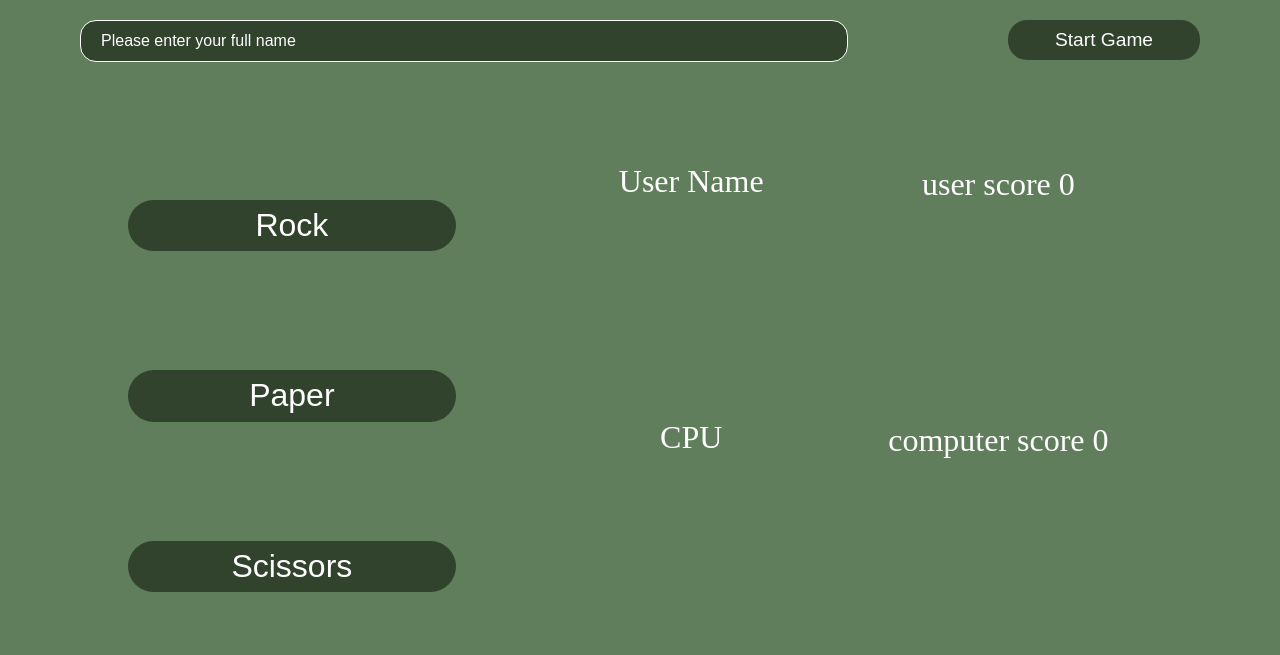
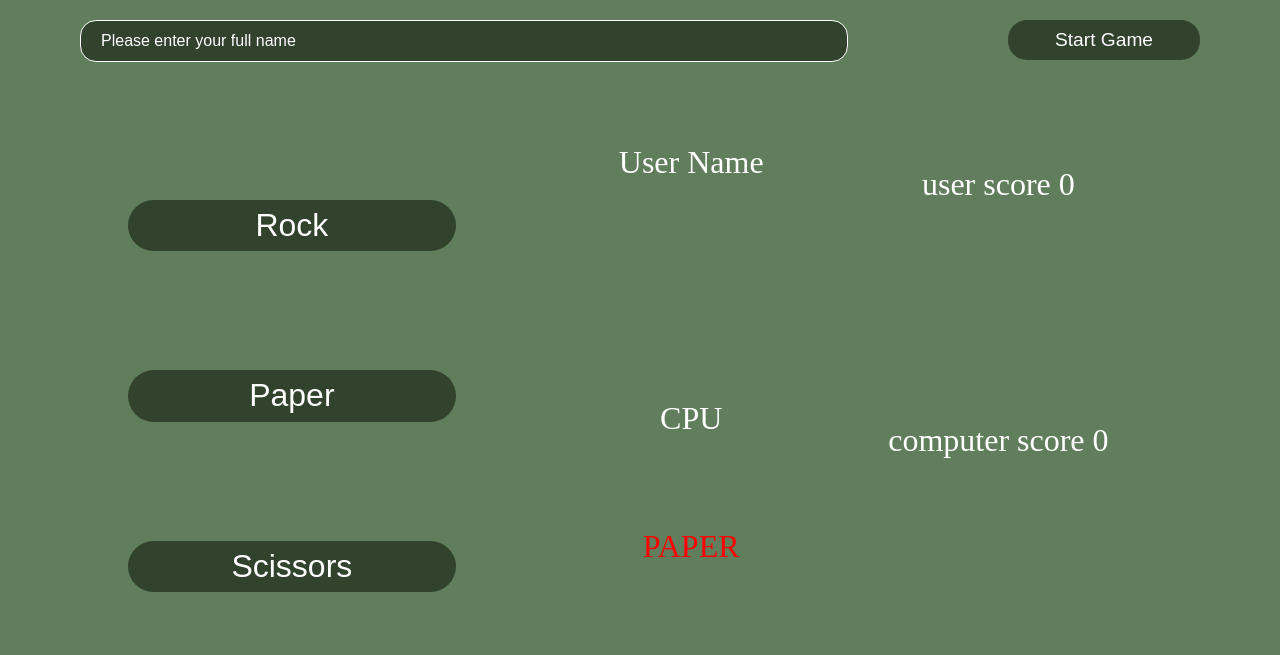
Before and after one commit to AWAIS0129/rockPaperScissorInConsole, a plain HTML site: page index.html in a window 1280 px wide. Drawn offline with Linux system fonts and the light colour scheme.

Commit message:
tried to add more functionality

```diff
--- a/index.html
+++ b/index.html
@@ -43,7 +43,7 @@
                             User Name
                         </span>
 
-                        <span id="userChoice">
+                        <span id="userChoiceField">
 
                         </span>
 
@@ -54,7 +54,7 @@
                             CPU
                         </span>
 
-                        <span id="computerChoice">
+                        <span id="computerChoiceField">
 
                         </span>
                     </div>
--- a/script.js
+++ b/script.js
@@ -15,15 +15,36 @@ function getComputerchoice(){
 
 
 function getHumanChoice(){
-//    let userChoice =  prompt("Please Enter your choice in english:\nRock, Paper or Scissors");
-  return userChoice.toLowerCase();
+
+    let userChoice =  null;
+    const userButton = document.querySelectorAll('.choiceBtn');
+    const buttonArray = Array.from(userButton);
+    for (button of buttonArray){
+        button.addEventListener('click',(e)=>{
+            userChoice=  e.target.innerText;
+            })
+    }
+    console.log(userChoice);
+
+    return userChoice.toLowerCase();
+
+
+
+
 }
 
 
 
 function playRound(computerScore, humanScore){
     let computerChoice = getComputerchoice();
+
+    const computerChoiceField = document.querySelector('#computerChoiceField');
+    computerChoiceField.innerText = computerChoice.toUpperCase();
+
     let humanChoice = getHumanChoice();
+
+    const userChoiceField = document.querySelector('#userChoiceField');
+    userChoiceField.innerText = humanChoice.toUpperCase();
 
 
     if(humanChoice === computerChoice){
--- a/style.css
+++ b/style.css
@@ -133,3 +133,21 @@
     font-size: 2em;
 
 }
+#computerChoiceField{
+    width: 100%;
+    height: 80%;
+    font-size: 2em;
+    display: flex;
+    justify-content: center;
+    align-items: center;
+    color: red;
+}
+#userChoiceField{
+    width: 100%;
+    height: 80%;
+    font-size: 2em;
+    display: flex;
+    justify-content: center;
+    align-items: center;
+    color: blue;
+}
```
Also changed, not shown: 1 other file.
